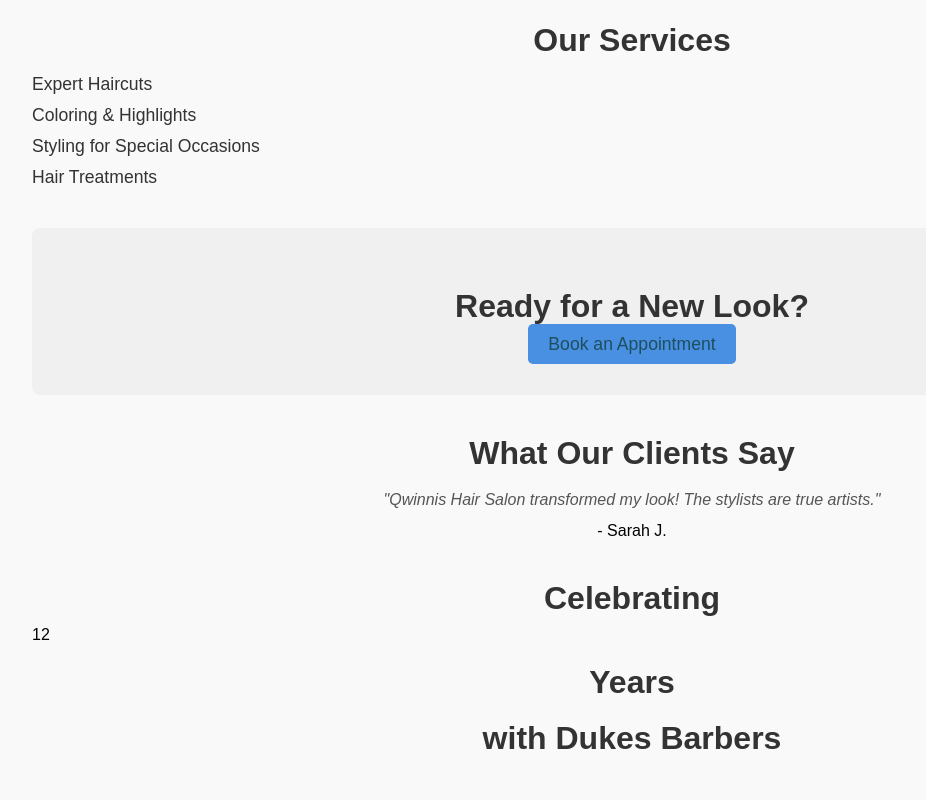
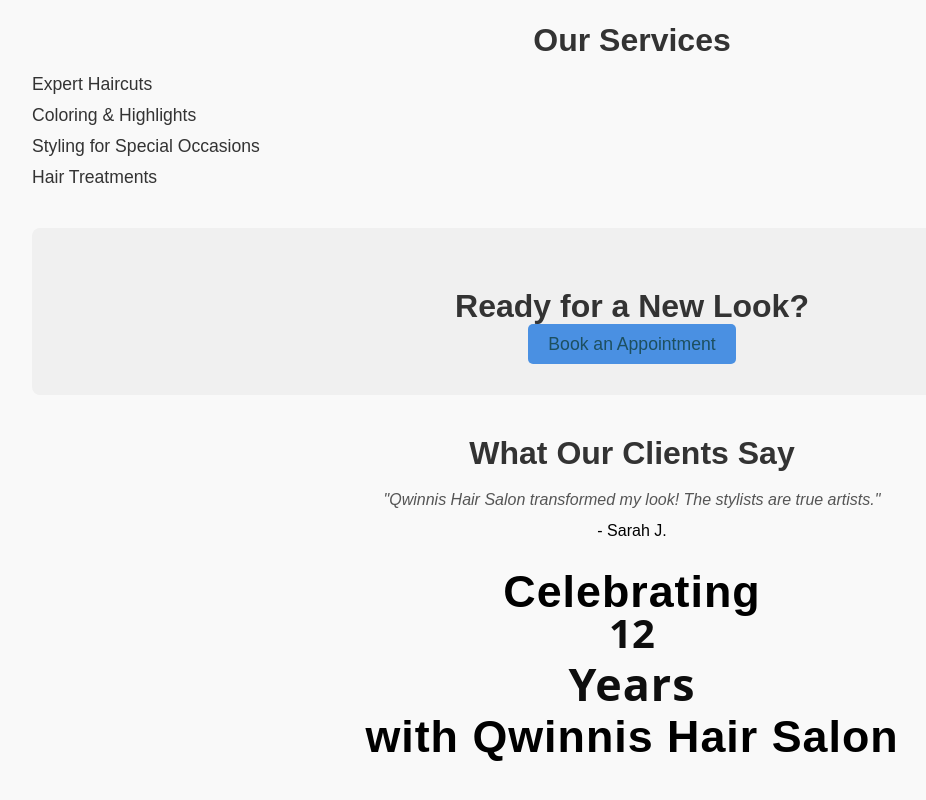
Before and after one commit to Kemboijames7/salon-website, a React (Vite) app in the folder client/: page / in a window 1280 px wide. Shown: the part 1339-2139 px from the top of the page, without its empty margins (8-934 px from the left). Built offline with nearby package versions, Linux system fonts and the light colour scheme.

Commit message:
Added count prop

```diff
--- a/client/src/pages/home/Home.jsx
+++ b/client/src/pages/home/Home.jsx
@@ -1,8 +1,27 @@
-import React from 'react';
-import styles from './home.module.css'; // Importing CSS module
+
+import React, { useEffect, useState } from 'react';
+import styles from './home.module.css';
 import { Link } from 'react-router-dom';
 
 const Home = () => {
+    const [count, setCount] = useState(1);
+
+    useEffect(() => {
+        const interval = setInterval(() => {
+            setCount(prevCount => {
+                if (prevCount < 12) {
+                    return prevCount + 1;
+                } else {
+                    clearInterval(interval);
+                    return prevCount;
+                }
+            });
+        }, 100); // Adjust duration as needed
+
+        return () => clearInterval(interval); // Cleanup on component unmount
+    }, []);
+
+
     return (
         <div className={styles['home-container']}>
             <header className={styles.hero}>
@@ -39,24 +58,19 @@
                 - Sarah J.
             </section>
 
-            <section>
-                <div class="text-align-center">
-                    <div class="header142_content">
-<h2 class="heading-style-h3">Celebrating</h2>
-
-                <div class="counter-text">
-                    <span counter-element="number" duration="3000" class="counter-text">12</span>
-
-                <h2 class="heading-style-h3">Years </h2>
+            {/* Celebrating Years Section */}
+            <section className={styles['celebration']}>
+                <div className="header142_content">
+                <h2 className={styles['heading-style-h3']}>Celebrating</h2>
+            <div className={styles['counter-text']}>
+                <span className={styles['counter-number']}>{count}</span>
+                <h2 className={styles['heading-style-h3']}>Year{count > 1 ? 's' : ''}</h2>
+            </div>
+            <div className={styles['animation-text-wrap']}>
+                <h2 className={styles['heading-style-h3']}>with Qwinnis Hair Salon</h2>
+                    </div>
                 </div>
-                <div class="animation-text-wrap">
-                    <h2 class="heading-style-h3">with Dukes Barbers</h2>
-                    </div>
-                    </div>
-
-                  </div>
             </section>
-
 
         </div>
     );
--- a/client/src/pages/home/home.module.css
+++ b/client/src/pages/home/home.module.css
@@ -97,14 +97,14 @@
   }
 
   .counter-text {
-    color: #f4f4f4;
+    color: #0e0e0e;
     text-align: center;
     justify-content: center;
     align-items: center;
     font-family: system-ui, -apple-system, BlinkMacSystemFont, Segoe UI, Roboto, Noto Sans, Ubuntu, Cantarell, Helvetica Neue, Oxygen, Fira Sans, Droid Sans, sans-serif;
-    font-size: 4.5rem;
+    font-size: 2.5rem;
     font-weight: 700;
-    line-height: 1.2;
+    line-height: 1;
 }
 
   .text-align-center {
@@ -122,16 +122,18 @@
 }
 
 .animation-text-wrap {
-  grid-column-gap: 1rem;
-  grid-row-gap: 1rem;
+  gap: 2rem;
   align-items: baseline;
   display: flex;
+  justify-content: center;
+  flex-wrap: nowrap;
 }
 
 .heading-style-h3 {
+  align-items: center;
   color: var(--white);
   letter-spacing: 1px;
-  font-size: 4.5rem;
+  font-size: 2.8rem;
   line-height: .5;
 }
 
@@ -145,10 +147,12 @@
 
   @media (max-width: 768px) {
     .hero h1 {
-      font-size: 2rem;
+      font-size: 1rem;
+
     }
 
     h2 {
-      font-size: 1.5rem;
+      font-size: 1rem;
+
     }
   }
```
